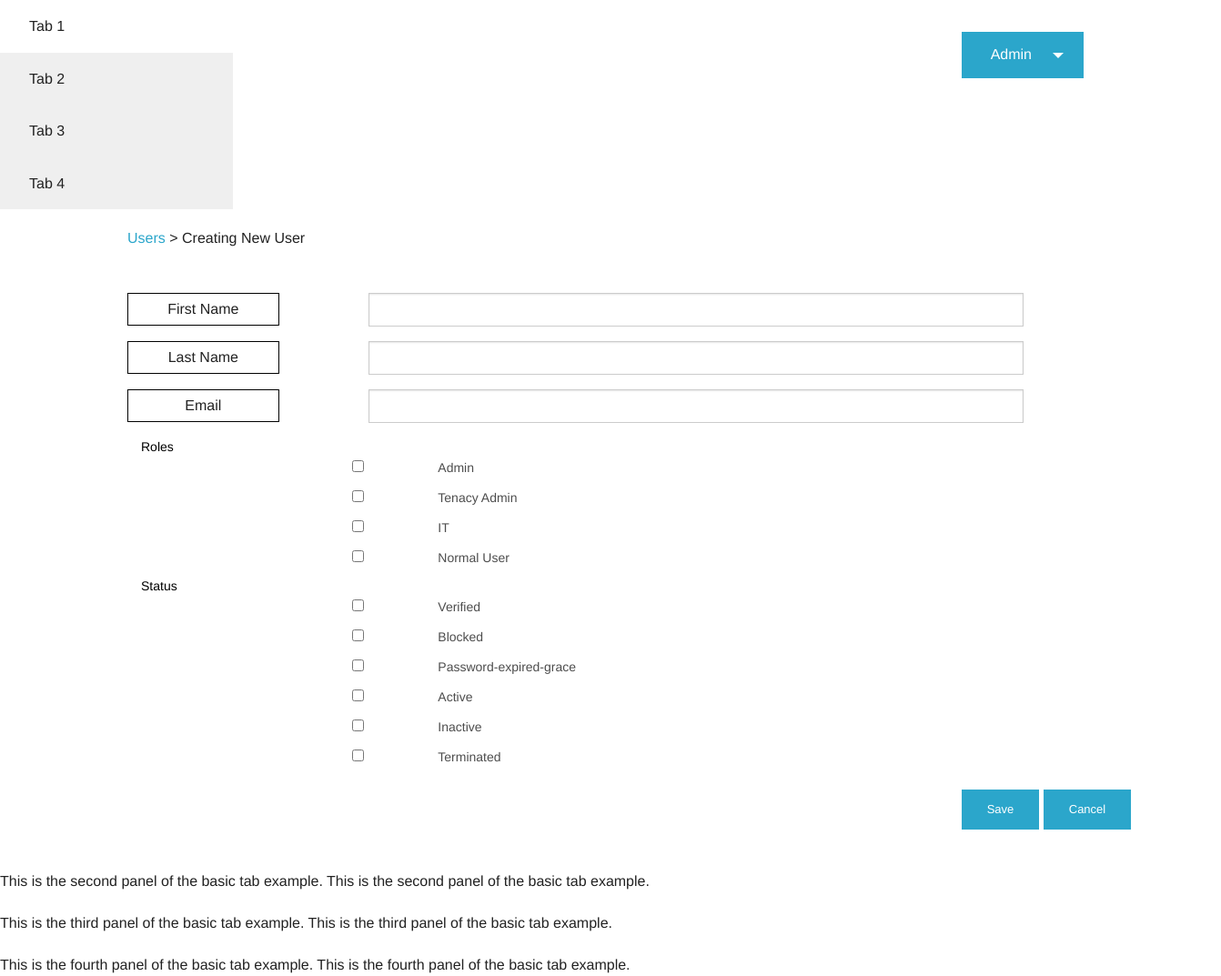
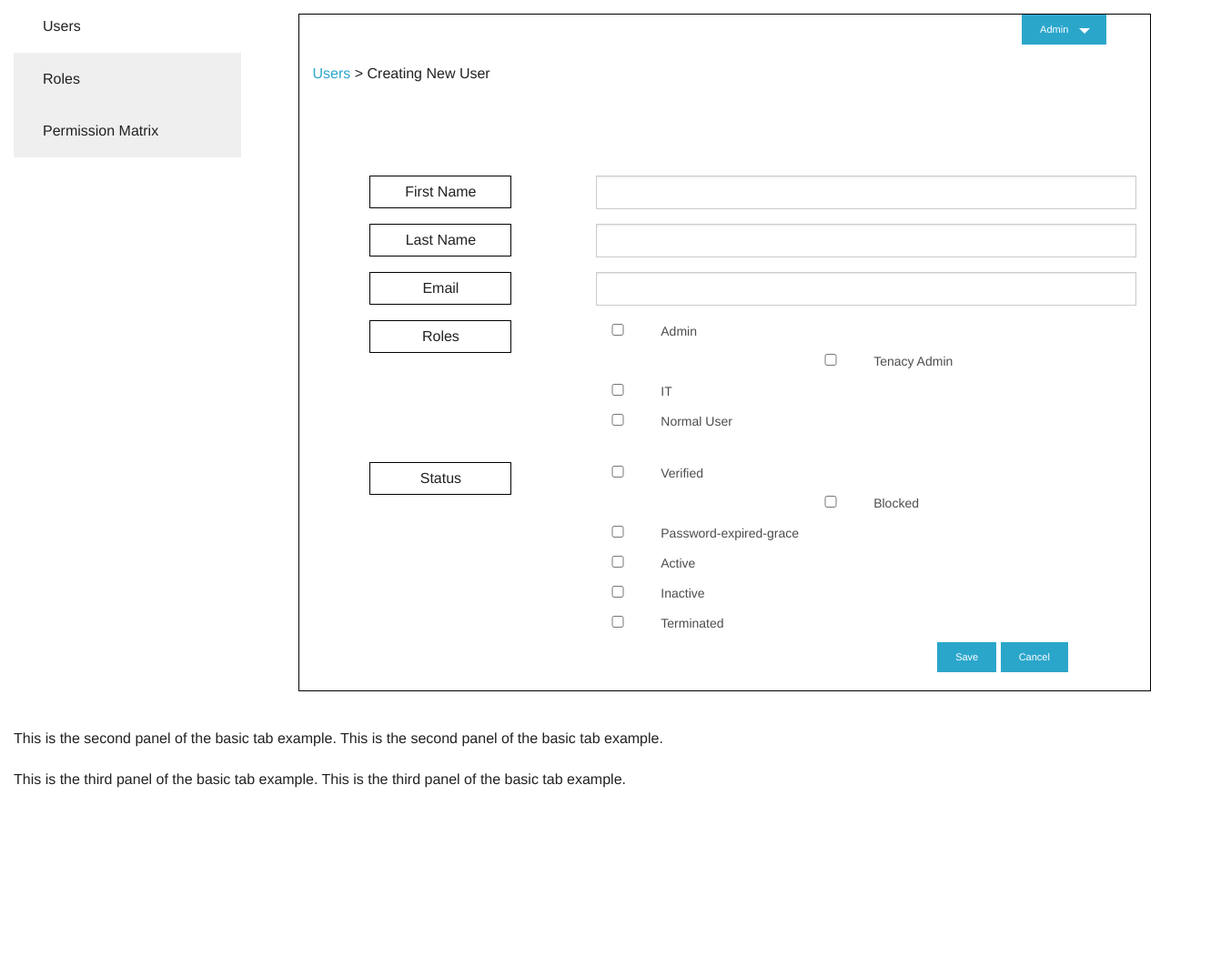
Before and after one commit to xelagfx1/city-z, a plain HTML site: page index.html in a window 1280 px wide. Shown: the whole page at 91% size, 1342 px wide, since content can reach past the window. After the commit the page ends 890 px from the top, so only its background shows below. Drawn offline with Linux system fonts and the light colour scheme.

Commit message:
fixed tabs

```diff
--- a/index.html
+++ b/index.html
@@ -9,77 +9,78 @@
   </head>
   <body>
 
+  <div class="medium-12 columns">
       <ul class="tabs vertical" data-tab>
-      <li class="tab-title active"><a href="#panel11">Tab 1</a></li>
-      <li class="tab-title"><a href="#panel21">Tab 2</a></li>
-      <li class="tab-title"><a href="#panel31">Tab 3</a></li>
-      <li class="tab-title"><a href="#panel41">Tab 4</a></li>
+        <li class="tab-title active"><a href="#panel11">Users</a></li>
+        <li class="tab-title"><a href="#panel21">Roles</a></li>
+        <li class="tab-title"><a href="#panel31">Permission Matrix</a></li>
       </ul>
+
     <div class="tabs-content">
       <div class="content active" id="panel11">
-        <p><div class="row">
-      <div class="medium-3 medium-offset-11">
-        <button href="#" data-dropdown="drop1" aria-controls="drop1" aria-expanded="false" class="button dropdown">Admin</button><br>
+
+        <div class="wrapper medium-9 medium-offset-3" style="border: 1px solid black;">
+            <div class="medium-3 medium-offset-10 columns">
+              <button href="#" data-dropdown="drop1" aria-controls="drop1" aria-expanded="false" class="button dropdown tiny">Admin</button>
               <ul id="drop1" data-dropdown-content class="f-dropdown" aria-hidden="true">
                 <li><a href="#">This is a link</a></li>
                 <li><a href="#">This is another</a></li>
                 <li><a href="#">Yet another</a></li>
               </ul>
           </div>
-    </div>
 
         <div class="row">
-      <div class="medium-4"><a>Users</a> > Creating New User</div><br><br>
+          <div class="medium-4 medium-offset-0 columns"><a>Users</a> > Creating New User</div><br><br>
         </div>
 
         <form>
           <div class="row">
-            <div class="medium-2 columns" style="border: 1px solid black; padding: 5px; text-align: center;">
+            <div class="medium-2 medium-offset-1 columns" style="border: 1px solid black; padding: 5px; text-align: center;">
               First Name
             </div>
-            <div class="medium-9 medium-offset-1 columns">
+            <div class="medium-8 medium-offset-1 columns">
               <input type="text" placeholder="" />
             </div>
-            <div class="medium-2 columns" style="border: 1px solid black; padding: 5px; text-align: center;">
+            <div class="medium-2 medium-offset-1 columns" style="border: 1px solid black; padding: 5px; text-align: center;">
               Last Name
             </div>
-            <div class="medium-9 medium-offset-1 columns">
+            <div class="medium-8 medium-offset-1 columns">
               <input type="text" placeholder="" />
             </div>
-            <div class="medium-2 columns" style="border: 1px solid black; padding: 5px; text-align: center;">
+            <div class="medium-2 medium-offset-1 columns" style="border: 1px solid black; padding: 5px; text-align: center;">
               Email
             </div>
-            <div class="medium-9 medium-offset-1 columns">
+            <div class="medium-8 medium-offset-1 columns">
               <input type="text" placeholder="" />
             </div>
-          </div>
-          <div class="row">
-            <div class="large-8 medium-8 columns">
-              <label style="color: #000;">Roles</label>
-              <input class="large-3 large-offset-3"id="checkbox1" type="checkbox"><label for="checkbox1">Admin</label><br>
-              <input class="large-3 large-offset-3"class="large-3 large-offset-3"class="large-3 large-offset-3"id="checkbox2" type="checkbox"><label for="checkbox2">Tenacy Admin</label><br>
-              <input class="large-3 large-offset-3"class="large-3 large-offset-3"id="checkbox3" type="checkbox"><label for="checkbox3">IT</label><br>
-              <input class="large-3 large-offset-3"id="checkbox4" type="checkbox"><label for="checkbox4">Normal User</label><br>
-            </div>
-          </div>
-          <div class="row">
-            <div class="large-8 medium-8 columns">
-              <label style="color: #000;">Status</label>
-              <input class="large-3 large-offset-3"id="checkbox1" type="checkbox"><label for="checkbox1">Verified</label><br>
-              <input class="large-3 large-offset-3"class="large-3 large-offset-3"class="large-3 large-offset-3"id="checkbox2" type="checkbox"><label for="checkbox2">Blocked</label><br>
-              <input class="large-3 large-offset-3"class="large-3 large-offset-3"id="checkbox3" type="checkbox"><label for="checkbox3">Password-expired-grace</label><br>
-              <input class="large-3 large-offset-3"id="checkbox4" type="checkbox"><label for="checkbox4">Active</label><br>
-              <input class="large-3 large-offset-3"class="large-3 large-offset-3"id="checkbox5" type="checkbox"><label for="checkbox5">Inactive</label><br>
-              <input class="large-3 large-offset-3"id="checkbox6" type="checkbox"><label for="checkbox6">Terminated</label><br>
+            <div>
+              <div class="medium-2 medium-offset-1 columns" style="border: 1px solid black; padding: 5px; text-align: center;">Roles</div>
+                <input class="large-1 large-offset-1"id="admin-checkbox" type="checkbox"><label for="checkbox1">Admin</label><br>
+                <input class="large-1 large-offset-4"class="large-3 large-offset-3"class="large-3 large-offset-3"id="tenacy-admin-checkbox" type="checkbox"><label for="checkbox2">Tenacy Admin</label><br>
+                <input class="large-1 large-offset-4"class="large-3 large-offset-3"id="it-checkbox" type="checkbox"><label for="checkbox3">IT</label><br>
+                <input class="large-1 large-offset-4"id="normal-user-checkbox" type="checkbox"><label for="checkbox4">Normal User</label><br>
+            </div><br>
+
+            <div>
+              <div class="medium-2 medium-offset-1 columns" style="border: 1px solid black; padding: 5px; text-align: center;">Status</div>
+                <input class="large-1 large-offset-1"id="verified-checkbox" type="checkbox"><label for="checkbox1">Verified</label><br>
+                <input class="large-1 large-offset-4"class="large-3 large-offset-3"class="large-3 large-offset-3"id="blocked-checkbox" type="checkbox"><label for="checkbox2">Blocked</label><br>
+                <input class="large-1 large-offset-4"class="large-3 large-offset-3"id="password-expired-checkbox" type="checkbox"><label for="checkbox3">Password-expired-grace</label><br>
+                <input class="large-1 large-offset-4"id="active-checkbox" type="checkbox"><label for="checkbox4">Active</label><br>
+                <input class="large-1 large-offset-4"class="large-3 large-offset-3"id="inactive-checkbox" type="checkbox"><label for="checkbox5">Inactive</label><br>
+                <input class="large-1 large-offset-4"id="terminated-checkbox" type="checkbox"><label for="checkbox6">Terminated</label><br>
               </div>
             </div>
         </form>
-      </div>
+
+
 
       <div class="row">
-        <div class="medium-3 medium-offset-11">
-          <a href="#" class="button small">Save</a>
-          <a href="#" class="button small">Cancel</a>
+        <div class="medium-3 medium-offset-9">
+          <a href="#" class="button tiny">Save</a>
+          <a href="#" class="button tiny">Cancel</a>
+        </div>
+      </div>
       </div>
 </div>
       </div>
@@ -89,8 +90,6 @@
       <div class="content" id="panel31">
         <p>This is the third panel of the basic tab example. This is the third panel of the basic tab example.</p>
       </div>
-      <div class="content" id="panel41">
-        <p>This is the fourth panel of the basic tab example. This is the fourth panel of the basic tab example.</p>
     </div>
     </div>
 
```
Also changed, not shown: 1 other file. Lines whose indentation alone changed are shown as unchanged.
